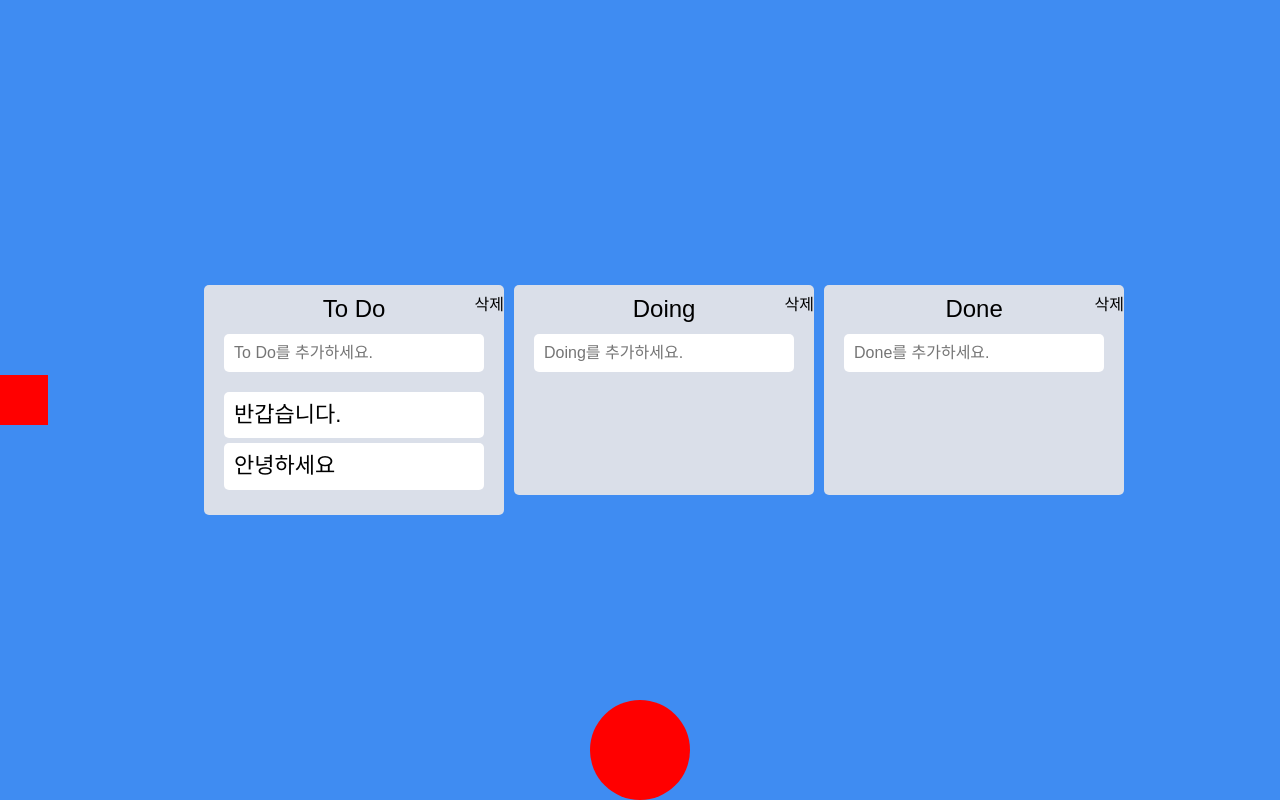
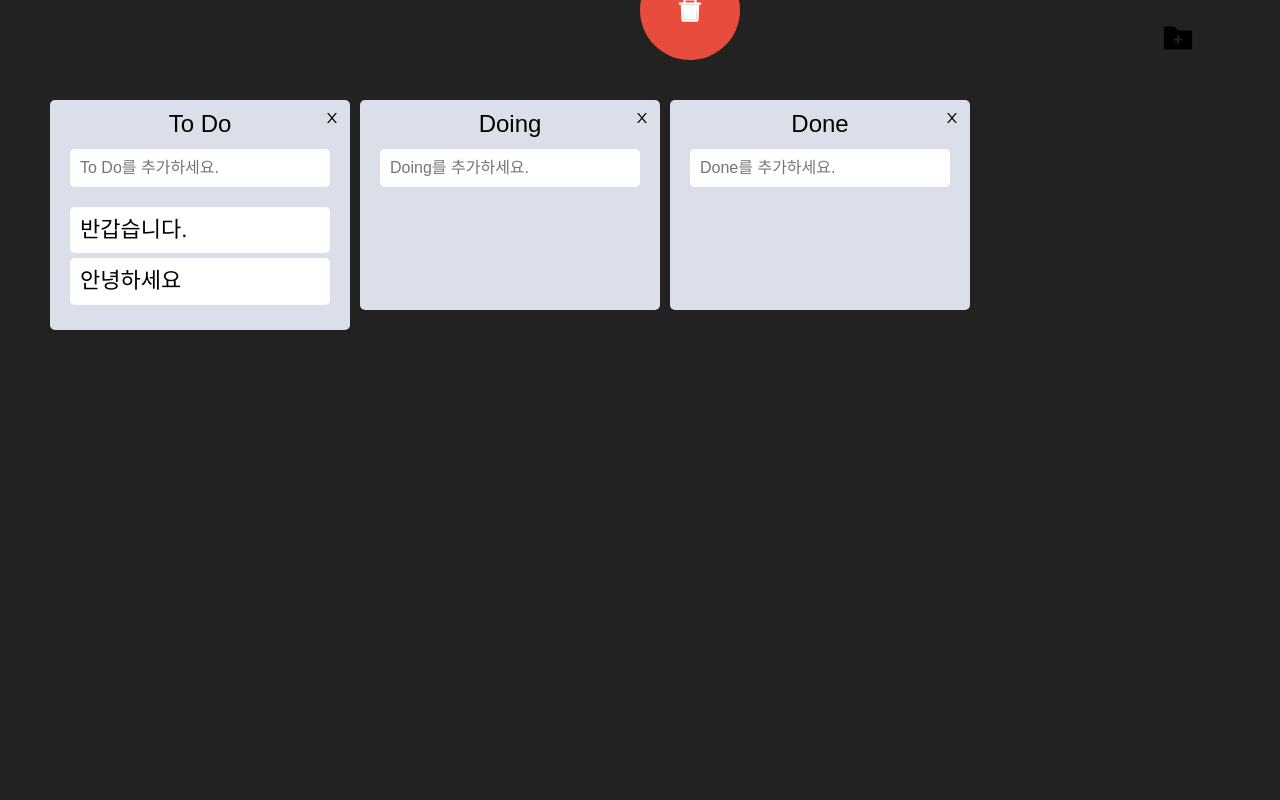
Before and after one commit to hihiihiii/react-trello, a React (Create React App) app: page / in a window 1280 px wide. Built offline with nearby package versions, Linux system fonts and the light colour scheme.

Commit message:
Main Styling

```diff
--- a/src/App.tsx
+++ b/src/App.tsx
@@ -1,38 +1,52 @@
 import styled from "styled-components";
 import { DragDropContext, Droppable, DropResult } from "react-beautiful-dnd";
 import { useRecoilState } from "recoil";
-import { todoState } from "./atoms";
+import { boardState, todoState } from "./atoms";
 import Board from "./Components/Board";
 import Trash from "./Components/Trash";
+import { AiFillFolderAdd } from "react-icons/ai";
+import { MdDarkMode, MdOutlineWbSunny } from "react-icons/md";
 
 const Wrapper = styled.div`
   display: flex;
-  width: 100vw;
+  padding-top: 100px;
+  padding-left: 50px;
   margin: 0px auto;
   justify-content: center;
-  align-items: center;
-  height: 100vh;
+  align-items: flex-start;
 `;
 
 const Boards = styled.div`
+  width: 100%;
   display: flex;
-  justify-content: center;
   align-items: flex-start;
-  width: 100%;
+  overflow-x: scroll;
   gap: 10px;
+  &::-webkit-scrollbar {
+    display: none;
+  }
 `;
 
 const AddBoard = styled.div`
-  width: 50px;
+  width: 100px;
   height: 50px;
-  background-color: red;
+  position: absolute;
+  font-size: 36px;
+  top: 20px;
+  right: 20px;
   cursor: pointer;
+  z-index: 1;
+  &:hover {
+    transition: 0.5s all ease-in-out;
+    color: #3498db;
+  }
 `;
 
 const App = () => {
   const [todos, setTodos] = useRecoilState(todoState);
+  const [boards, setBoards] = useRecoilState(boardState);
 
-  //보드 추가
+  //보 추가
   const handleAddBoard = () => {
     const boardName = window.prompt("보드이름을 입력하세요.");
     setTodos((allBoards) => {
@@ -41,13 +55,25 @@ const App = () => {
         [String(boardName)]: [],
       };
     });
+
+    setBoards((allBoards) => {
+      return [...allBoards, String(boardName)];
+    });
   };
 
   const onDragEnd = (info: DropResult) => {
     const { destination, source, draggableId } = info;
     if (!destination) return;
 
-    if (destination?.droppableId === "trashCan") {
+    if (source.droppableId === "boards") {
+      setBoards((prev) => {
+        const boardCopy = [...prev];
+        const item = boardCopy.splice(source.index, 1)[0];
+        console.log(item);
+        boardCopy.splice(destination.index, 0, item);
+        return boardCopy;
+      });
+    } else if (destination?.droppableId === "trashCan") {
       setTodos((allBoards) => {
         const boardCopy = [...allBoards[source.droppableId]];
         boardCopy.splice(source.index, 1);
@@ -84,17 +110,32 @@ const App = () => {
   return (
     <DragDropContext onDragEnd={onDragEnd}>
       <Wrapper>
-        <AddBoard onClick={handleAddBoard}></AddBoard>
-        <Boards>
+        {/* 야간모드 아이콘 및 보드 추가 버튼 */}
+
+        {/* <MdDarkMode></MdDarkMode>
+          <MdOutlineWbSunny></MdOutlineWbSunny> */}
+        <AddBoard>
+          <AiFillFolderAdd onClick={handleAddBoard}></AiFillFolderAdd>
+        </AddBoard>
+
+        <Droppable droppableId="boards" type="board">
+          {(magic) => {
+            return (
+              <Boards ref={magic.innerRef} {...magic.droppableProps}>
                 {/* object loop */}
-          {Object.keys(todos).map((boardId) => (
+                {Object.keys(todos).map((boardId, index) => (
                   <Board
                     key={boardId}
+                    todos={todos[boardId]}
                     boardId={boardId}
-              todos={todos[boardId]}
+                    boardNum={index}
                   ></Board>
                 ))}
+                {magic.placeholder}
               </Boards>
+            );
+          }}
+        </Droppable>
         <Trash></Trash>
       </Wrapper>
     </DragDropContext>
--- a/src/Components/Board.tsx
+++ b/src/Components/Board.tsx
@@ -1,14 +1,17 @@
 import { useRef } from "react";
-import { Droppable } from "react-beautiful-dnd";
+import { Draggable, Droppable } from "react-beautiful-dnd";
 import { useForm } from "react-hook-form";
 import { useSetRecoilState } from "recoil";
 import styled from "styled-components";
-import { ITodo, todoState } from "../atoms";
+import { boardState, ITodo, todoState } from "../atoms";
 import DraggableCard from "./DraggableCard";
+import { AiOutlineClose } from "react-icons/ai";
+import { RxHamburgerMenu } from "react-icons/rx";
 
 interface IBoardProps {
   todos: ITodo[];
   boardId: string;
+  boardNum: number;
 }
 
 interface IAreaProps {
@@ -22,7 +25,7 @@ interface IForm {
 const Wrapper = styled.div`
   padding-top: 30px;
   padding-top: 10px;
-  width: 300px;
+  min-width: 300px;
   border-radius: 5px;
   background-color: ${(props) => props.theme.boardColor};
   min-height: 200px;
@@ -67,11 +70,16 @@ const FormInput = styled.input`
 const ToolBox = styled.div`
   display: flex;
   position: absolute;
-  right: 0;
+  right: 10px;
 `;
 
-const Board = ({ todos, boardId }: IBoardProps) => {
+const ToolDelete = styled.div`
+  cursor: pointer;
+`;
+
+const Board = ({ todos, boardId, boardNum }: IBoardProps) => {
   const setTodos = useSetRecoilState(todoState);
+  const setBoards = useSetRecoilState(boardState);
   const { register, setValue, handleSubmit } = useForm<IForm>();
 
   const onValid = ({ todo }: IForm) => {
@@ -102,7 +110,9 @@ const Board = ({ todos, boardId }: IBoardProps) => {
     <Wrapper>
       <Title>{boardId}</Title>
       <ToolBox>
-        <div onClick={handleDeleteBoard}>삭제</div>
+        <ToolDelete onClick={handleDeleteBoard}>
+          <AiOutlineClose></AiOutlineClose>
+        </ToolDelete>
       </ToolBox>
       <Form onSubmit={handleSubmit(onValid)}>
         <FormInput
--- a/src/Components/DraggableCard.tsx
+++ b/src/Components/DraggableCard.tsx
@@ -44,7 +44,6 @@ interface IDragableCard {
 const DraggableCard = ({ todoId, todoText, index, boardId }: IDragableCard) => {
   const [todos, setTodos] = useRecoilState(todoState);
 
-  //삭제 기능
   const onDelete = () => {
     setTodos((allBoard) => {
       const boardCopy = [...allBoard[boardId]];
--- a/src/Components/Trash.tsx
+++ b/src/Components/Trash.tsx
@@ -1,23 +1,43 @@
 import React from "react";
 import { Droppable } from "react-beautiful-dnd";
+import { useRecoilValue } from "recoil";
 import styled from "styled-components";
+import { trashState } from "../atoms";
+import { AiTwotoneDelete } from "react-icons/ai";
 
 const Wrapper = styled.div`
+  /* display: none; */
   position: absolute;
   width: 100px;
   height: 100px;
   border-radius: 50%;
-  background-color: red;
-  cursor: pointer;
-  bottom: 0;
+  background-color: #e74c3c;
+  /* transform: translate(50%, -50%); */
+  top: -40px;
+  left: 50%;
+`;
+
+const TrashIcon = styled.div`
+  color: white;
+  display: flex;
+  align-items: center;
+  justify-content: center;
+  height: 100%;
+  font-size: 30px;
 `;
 
 const Trash = () => {
+  //false
+  const trashCan = useRecoilValue(trashState);
+
   return (
     <Droppable droppableId="trashCan">
       {(magic) => {
         return (
           <Wrapper ref={magic.innerRef} {...magic.droppableProps}>
+            <TrashIcon>
+              <AiTwotoneDelete></AiTwotoneDelete>
+            </TrashIcon>
             {magic.placeholder}
           </Wrapper>
         );
--- a/src/atoms.tsx
+++ b/src/atoms.tsx
@@ -34,6 +34,11 @@ export const todoState = atom<ITodoState>({
   effects: [localStorageEffect("trello")],
 });
 
+export const boardState = atom<string[]>({
+  key: "boards",
+  default: ["To Do", "Doing", "Done"],
+});
+
 export const trashState = atom<boolean>({
   key: "trash",
   default: false,
--- a/src/styled/theme.ts
+++ b/src/styled/theme.ts
@@ -1,7 +1,7 @@
 import { DefaultTheme } from "styled-components";
 
 export const theme : DefaultTheme  = {
-    bgColor : "#3F8CF2",
+    bgColor : "#222222",
     boardColor : "#DADFE9",
     cardColor : "white",
 }
```
Lines whose indentation alone changed are shown as unchanged.
